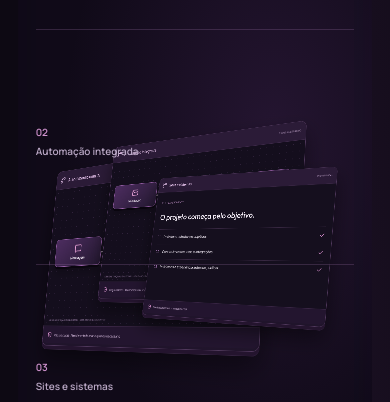
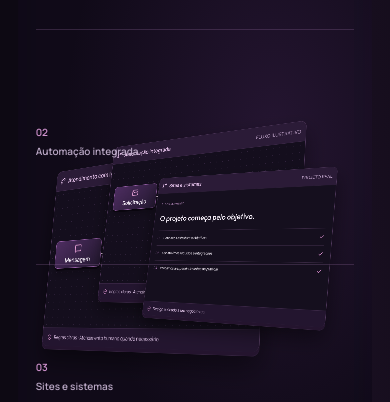
Before and after one commit to wuniflow-creator/wuniflow-landing, a React (Vite) app: page / in a window 390 px wide. Shown: the part 1440-1842 px from the top of the page. Built offline with nearby package versions, Linux system fonts and the light colour scheme.

Commit message:
fix(experience): retain phone diagram label readability after 3D scaling

```diff
--- a/src/components/ui/dimensional-workflow-hero.css
+++ b/src/components/ui/dimensional-workflow-hero.css
@@ -47,3 +47,11 @@
 .dw-phone .dw-deck-close{inset:24% 5% auto}
 .dw-phone .dw-deck-close h3{font-size:clamp(32px,8vw,42px)}
 @media(prefers-reduced-motion:reduce){.dw-deck-intro,.dw-deck-close{display:none!important}}
+
+/* Preserve label legibility after fitting the 600px stage to a phone. */
+.dw-phone .dw-node>strong{font-size:max(11px,calc(9px / var(--dw-fit,1)))}
+.dw-phone .dw-node>small,.dw-phone .dw-art-note{display:none}
+.dw-phone .dw-node>svg{width:max(22px,calc(12px / var(--dw-fit,1)));height:max(22px,calc(12px / var(--dw-fit,1)))}
+.dw-phone .dw-panel-bar strong{font-size:max(12px,calc(9px / var(--dw-fit,1)))}
+.dw-phone .dw-panel-bar>span{font-size:max(7px,calc(7px / var(--dw-fit,1)))}
+.dw-phone .dw-panel-footer{font-size:max(9px,calc(7px / var(--dw-fit,1)))}
--- a/src/components/ui/dimensional-workflow-hero.tsx
+++ b/src/components/ui/dimensional-workflow-hero.tsx
@@ -47,13 +47,14 @@ export default function DimensionalWorkflowHero({content=defaultContent}:{conten
     const viewport=element.querySelector<HTMLElement>('.dw-viewport')!;
     const intro=element.querySelector('.dw-deck-intro');
     const fit=()=>Math.max(.28,Math.min(1,(phone?element.clientWidth*.88:element.clientWidth*.51)/600,phone?(viewport.clientHeight-310)/430:1));
+    element.style.setProperty('--dw-fit',String(fit()));
     const sync=(index:number)=>{if(current.current!==index){current.current=index;setActive(index)}copies.forEach((copy,i)=>{copy.inert=i!==index;copy.setAttribute('aria-hidden',String(i!==index))})};
     sync(-1);
     gsap.set(copies,{autoAlpha:0,y:25});
     gsap.set(stages,{left:phone?'50%':'72%',top:phone?'65%':'51%',xPercent:-50,yPercent:-50});
     gsap.set(panels,{transformPerspective:1400,transformOrigin:'50% 50%'});
     panels.forEach((panel,i)=>gsap.set(panel,{x:(i-1)*(phone?50:105),y:(i===1?-14:22),z:-i*100,rotationY:-34,rotationX:14,rotationZ:-5+i*2,scale:fit()*.78,autoAlpha:1,zIndex:3-i}));
-    const timeline=gsap.timeline({defaults:{ease:'power2.inOut'},scrollTrigger:{trigger:viewport,start:()=>phone?'top 70px':'top 80px',end:()=>'+='+Math.min(viewport.clientHeight*(phone?1.12:1.05),950)*cards.length,pin:true,scrub:.55,invalidateOnRefresh:true,onUpdate:self=>{const time=self.animation?.time()??0;sync(time<1?-1:time>=12?3:Math.min(2,Math.floor((time-1)/3.7)))}}});tl.current=timeline;
+    const timeline=gsap.timeline({defaults:{ease:'power2.inOut'},scrollTrigger:{trigger:viewport,start:()=>phone?'top 70px':'top 80px',end:()=>'+='+Math.min(viewport.clientHeight*(phone?1.12:1.05),950)*cards.length,pin:true,scrub:.55,invalidateOnRefresh:true,onRefresh:()=>element.style.setProperty('--dw-fit',String(fit())),onUpdate:self=>{const time=self.animation?.time()??0;sync(time<1?-1:time>=12?3:Math.min(2,Math.floor((time-1)/3.7)))}}});tl.current=timeline;
     timeline.to(intro,{autoAlpha:0,y:-28,duration:.6},.35);
     cards.forEach((card,i)=>{
      const t=1+i*3.7;timeline.addLabel('chapter-'+i,t+.5);
```
